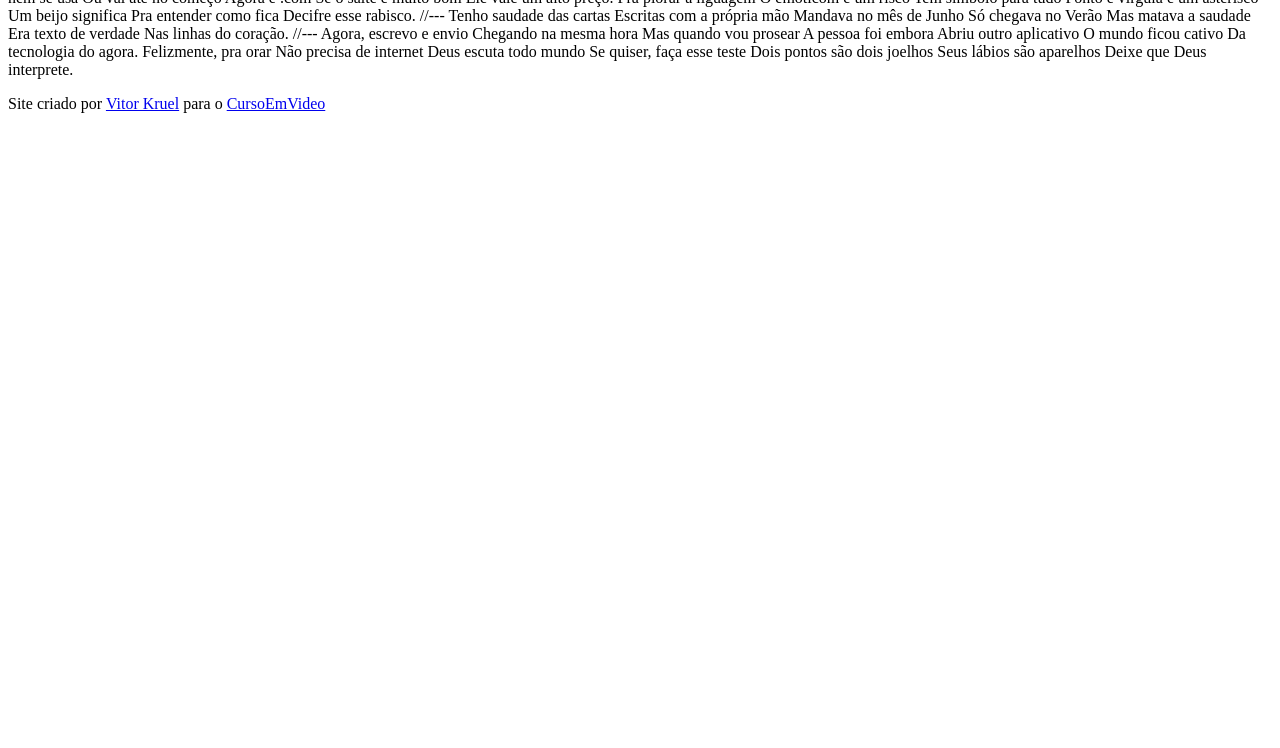
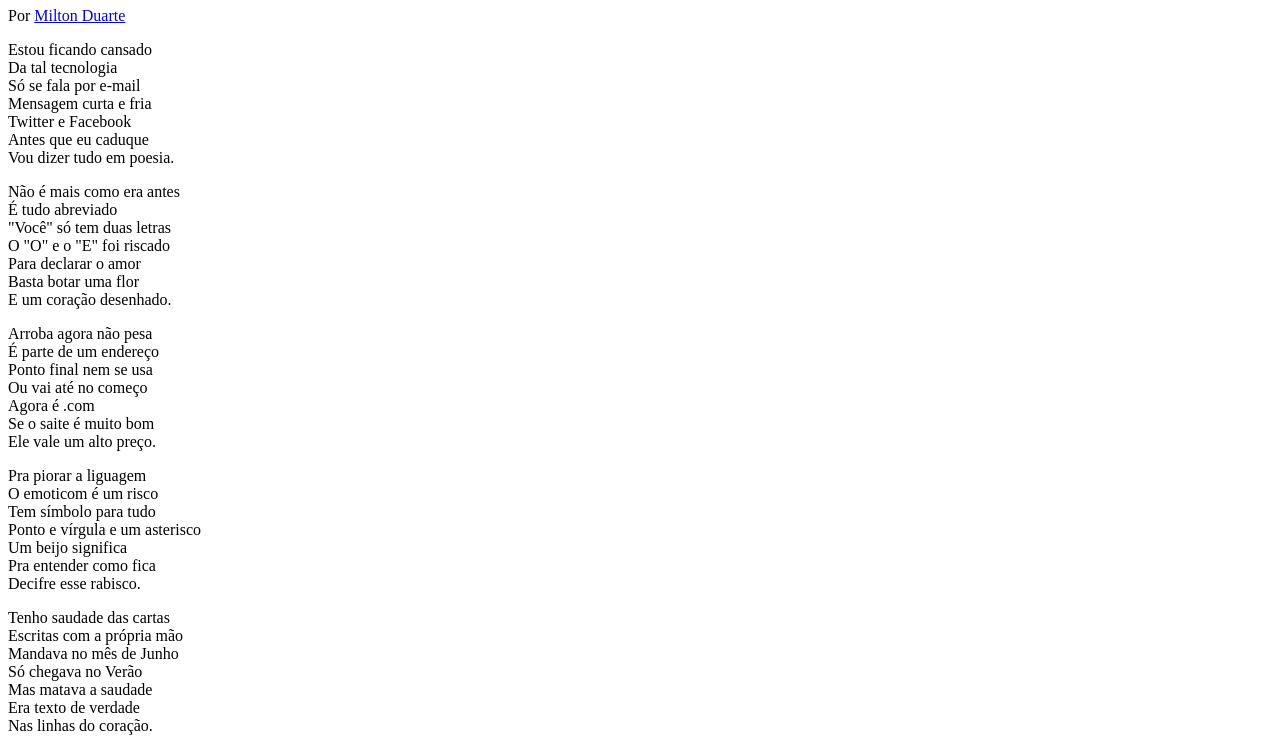
Before and after one commit to VitorKruel102/cordel-moderno, a plain HTML site: page index.html in a window 1280 px wide. Shown: the part 73-821 px from the top of the page. Before the commit the page ends 800 px from the top, so only its background shows below. Drawn offline with Linux system fonts and the light colour scheme.

Commit message:
Adicionado a estrutura do body.

```diff
--- a/index.html
+++ b/index.html
@@ -8,74 +8,93 @@
 </head>
 <body>
     <header>
-        Cordel Moderno
-        Por <a href="https://www.recantodasletras.com.br/poesias/3186743" target="_blank">Milton Duarte</a>
-
+        <h1>
+            Cordel Moderno
+        </h1>
+        <p>
+            Por <a href="https://www.recantodasletras.com.br/poesias/3186743" target="_blank">Milton Duarte</a>
+        </p>
     </header>
 
-    Estou ficando cansado
-    Da tal tecnologia
-    Só se fala por e-mail
-    Mensagem curta e fria
-    Twitter e Facebook
-    Antes que eu caduque
-    Vou dizer tudo em poesia.
+    <section>
+        <p>
+            Estou ficando cansado <br>
+            Da tal tecnologia <br>
+            Só se fala por e-mail <br>
+            Mensagem curta e fria <br>
+            Twitter e Facebook <br>
+            Antes que eu caduque <br>
+            Vou dizer tudo em poesia.
+        </p>
+    </section>
 
-    //---
+    <section>
+        <p>
+            Não é mais como era antes <br>
+            É tudo abreviado <br>
+            "Você" só tem duas letras <br>
+            O "O" e o "E" foi riscado <br>
+            Para declarar o amor <br>
+            Basta botar uma flor <br>
+            E um coração desenhado.
+        </p>
+    </section>
 
-    Não é mais como era antes
-    É tudo abreviado
-    "Você" só tem duas letras
-    O "O" e o "E" foi riscado
-    Para declarar o amor
-    Basta botar uma flor
-    E um coração desenhado.
+    <section>
+        <p>
+            Arroba agora não pesa <br>
+            É parte de um endereço <br>
+            Ponto final nem se usa <br>
+            Ou vai até no começo <br>
+            Agora é .com <br>
+            Se o saite é muito bom <br>
+            Ele vale um alto preço.
+        </p>
 
-    //---
+        <p>
+            Pra piorar a liguagem <br>
+            O emoticom é um risco <br>
+            Tem símbolo para tudo <br>
+            Ponto e vírgula e um asterisco <br>
+            Um beijo significa <br>
+            Pra entender como fica <br>
+            Decifre esse rabisco.
+        </p>
+    </section>
 
-    Arroba agora não pesa
-    É parte de um endereço
-    Ponto final nem se usa
-    Ou vai até no começo
-    Agora é .com
-    Se o saite é muito bom
-    Ele vale um alto preço.
+    <section>
+        <p>
+            Tenho saudade das cartas <br>
+            Escritas com a própria mão <br>
+            Mandava no mês de Junho <br>
+            Só chegava no Verão <br>
+            Mas matava a saudade <br>
+            Era texto de verdade <br>
+            Nas linhas do coração.
+        </p>
+    </section>
 
-    Pra piorar a liguagem
-    O emoticom é um risco
-    Tem símbolo para tudo
-    Ponto e vírgula e um asterisco
-    Um beijo significa
-    Pra entender como fica
-    Decifre esse rabisco.
+    <section>
+        <p>
+            Agora, escrevo e envio <br>
+            Chegando na mesma hora <br>
+            Mas quando vou prosear <br>
+            A pessoa foi embora <br>
+            Abriu outro aplicativo <br>
+            O mundo ficou cativo <br>
+            Da tecnologia do agora.
+        </p>
 
-    //---
-
-    Tenho saudade das cartas
-    Escritas com a própria mão
-    Mandava no mês de Junho
-    Só chegava no Verão
-    Mas matava a saudade
-    Era texto de verdade
-    Nas linhas do coração.
-
-    //---
-
-    Agora, escrevo e envio
-    Chegando na mesma hora
-    Mas quando vou prosear
-    A pessoa foi embora
-    Abriu outro aplicativo
-    O mundo ficou cativo
-    Da tecnologia do agora.
-
-    Felizmente, pra orar
-    Não precisa de internet
-    Deus escuta todo mundo
-    Se quiser, faça esse teste
-    Dois pontos são dois joelhos
-    Seus lábios são aparelhos
-    Deixe que Deus interprete.
+        <p>
+            Felizmente, pra orar <br>
+            Não precisa de internet <br>
+            Deus escuta todo mundo <br>
+            Se quiser, faça esse teste <br>
+            Dois pontos são dois joelhos <br>
+            Seus lábios são aparelhos <br>
+            Deixe que Deus interprete.
+        </p>
+    </section>
 
     <footer>
         <p>Site criado por <a href="https://github.com/VitorKruel102" target="_blank">Vitor Kruel</a> para o <a href="https://www.cursoemvideo.com/" target="_blank">CursoEmVideo</a></p>
```
